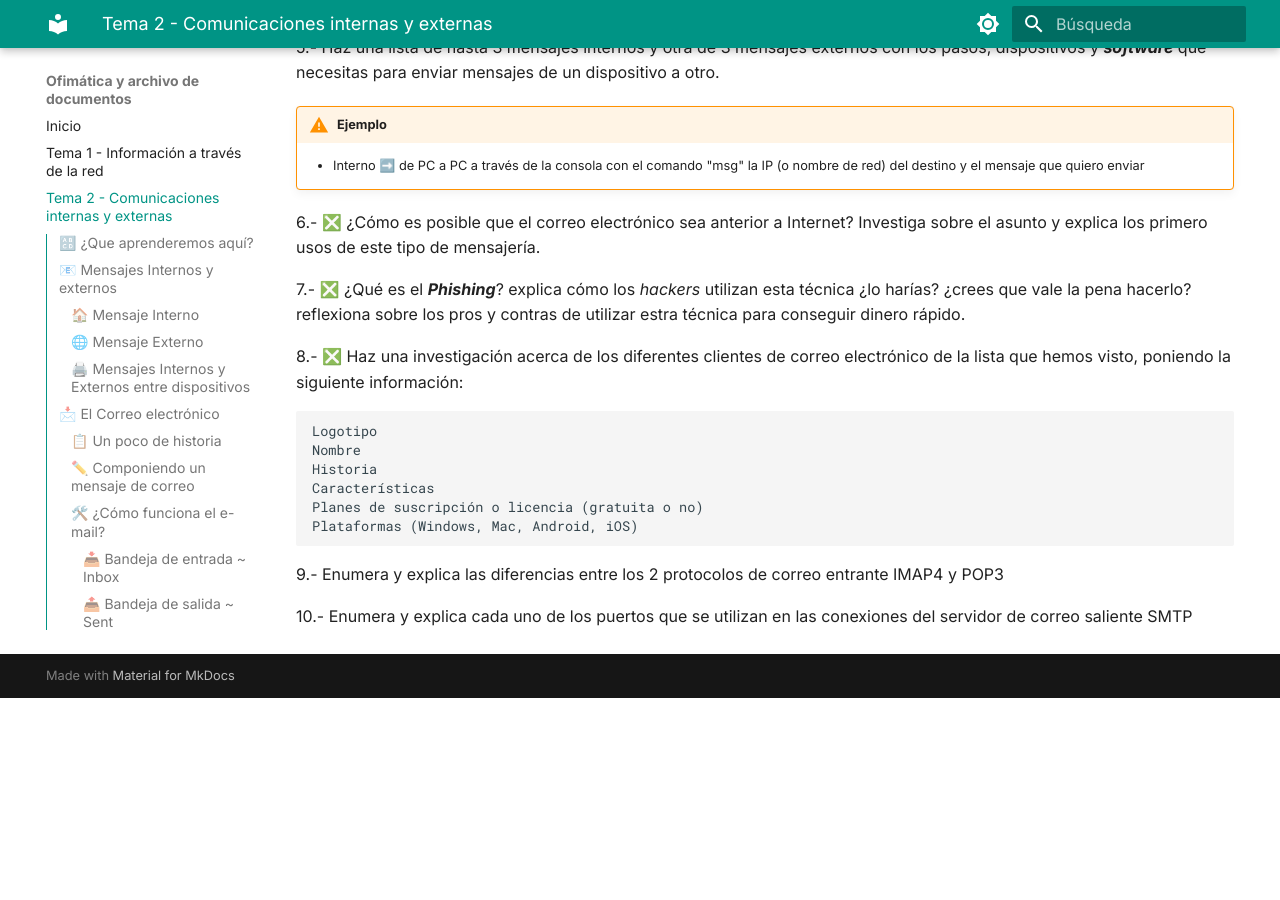
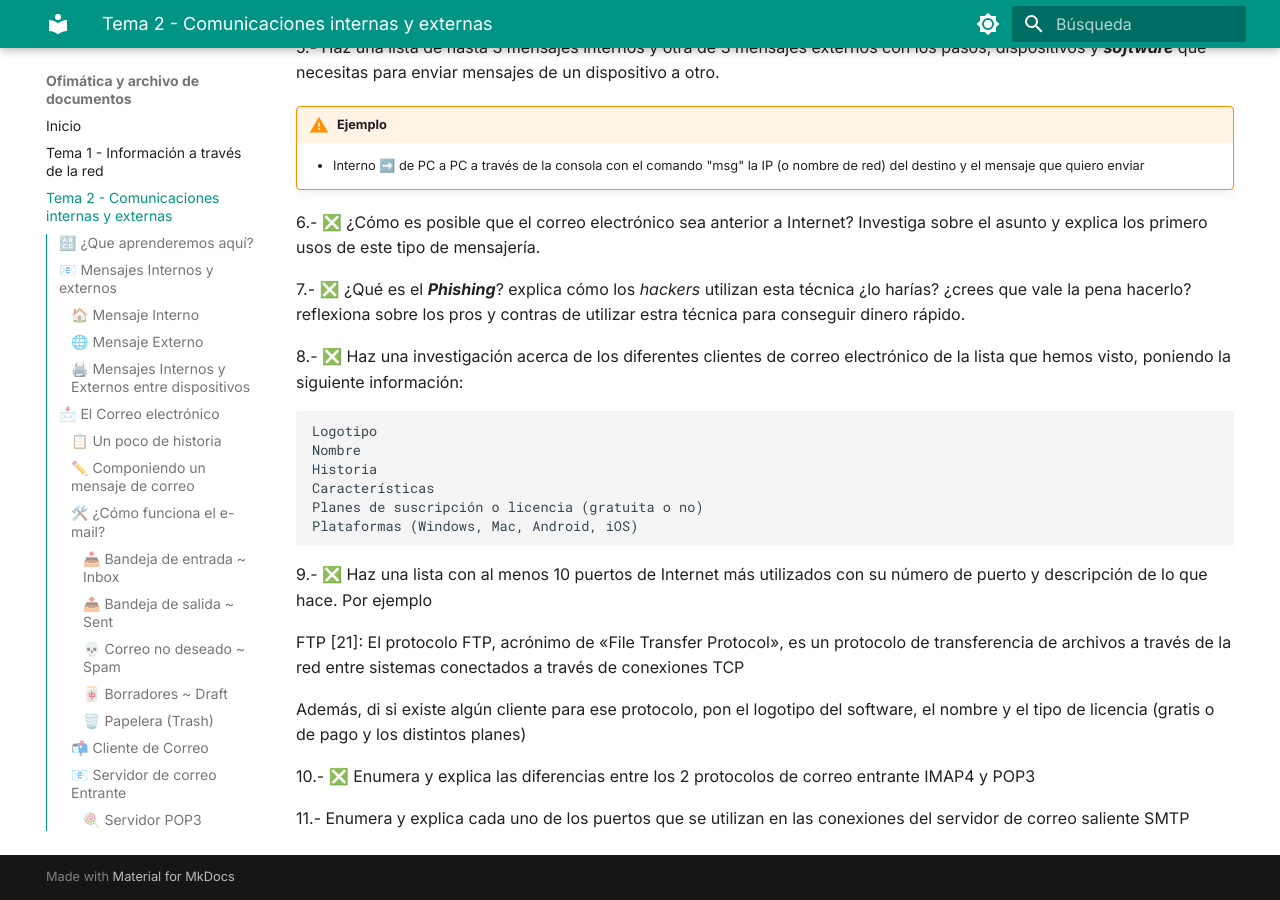
Before and after one commit to lalemanf/ofimatica, an MkDocs documentation site: the page built from docs/02-comunicaciones.md, in a window 1280 px wide and 900 px high, scrolled down 11476 px. Built offline with MkDocs 1.6.1 and Material for MkDocs 9.7.7, drawn with Linux system fonts in a browser that asks for light colours; before the commit the page ends 12174 px from its top, so only the background shows below that.

Commit message:
nuevo contenido

```diff
--- a/docs/02-comunicaciones.md
+++ b/docs/02-comunicaciones.md
@@ -321,6 +321,12 @@
     Planes de suscripción o licencia (gratuita o no)
     Plataformas (Windows, Mac, Android, iOS)
 
-9.- Enumera y explica las diferencias entre los 2 protocolos de correo entrante IMAP4 y POP3
+9.- ❎ Haz una lista con al menos 10 puertos de Internet más utilizados con su número de puerto y descripción de lo que hace. Por ejemplo
 
-10.- Enumera y explica cada uno de los puertos que se utilizan en las conexiones del servidor de correo saliente SMTP
+FTP [21]: El protocolo FTP, acrónimo de «File Transfer Protocol», es un protocolo de transferencia de archivos a través de la red entre sistemas conectados a través de conexiones TCP
+
+Además, di si existe algún cliente para ese protocolo, pon el logotipo del software, el nombre y el tipo de licencia (gratis o de pago y los distintos planes)
+
+10.- ❎ Enumera y explica las diferencias entre los 2 protocolos de correo entrante IMAP4 y POP3
+
+11.- Enumera y explica cada uno de los puertos que se utilizan en las conexiones del servidor de correo saliente SMTP
```
Also changed, not shown: site/02-comunicaciones/index.html, site/search/search_index.json, 1 other file.
